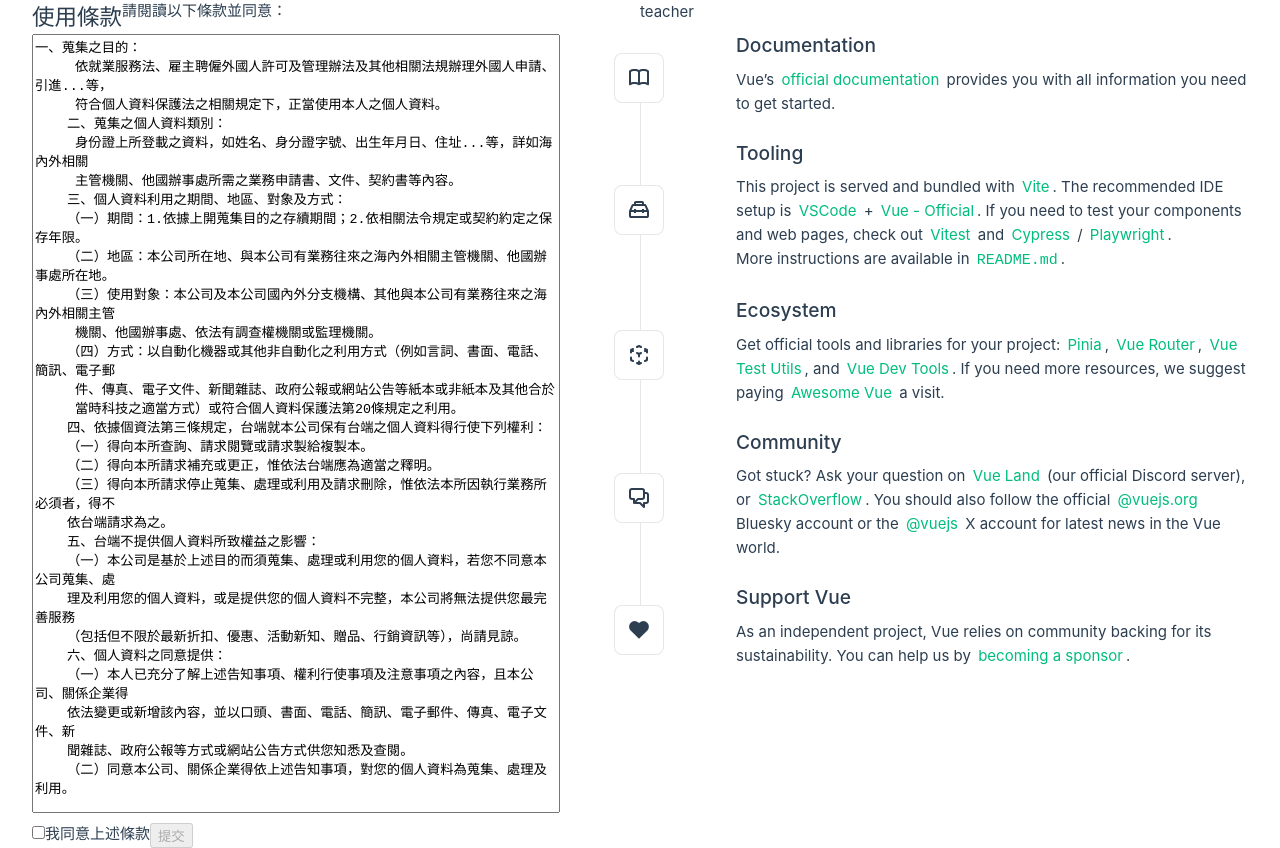
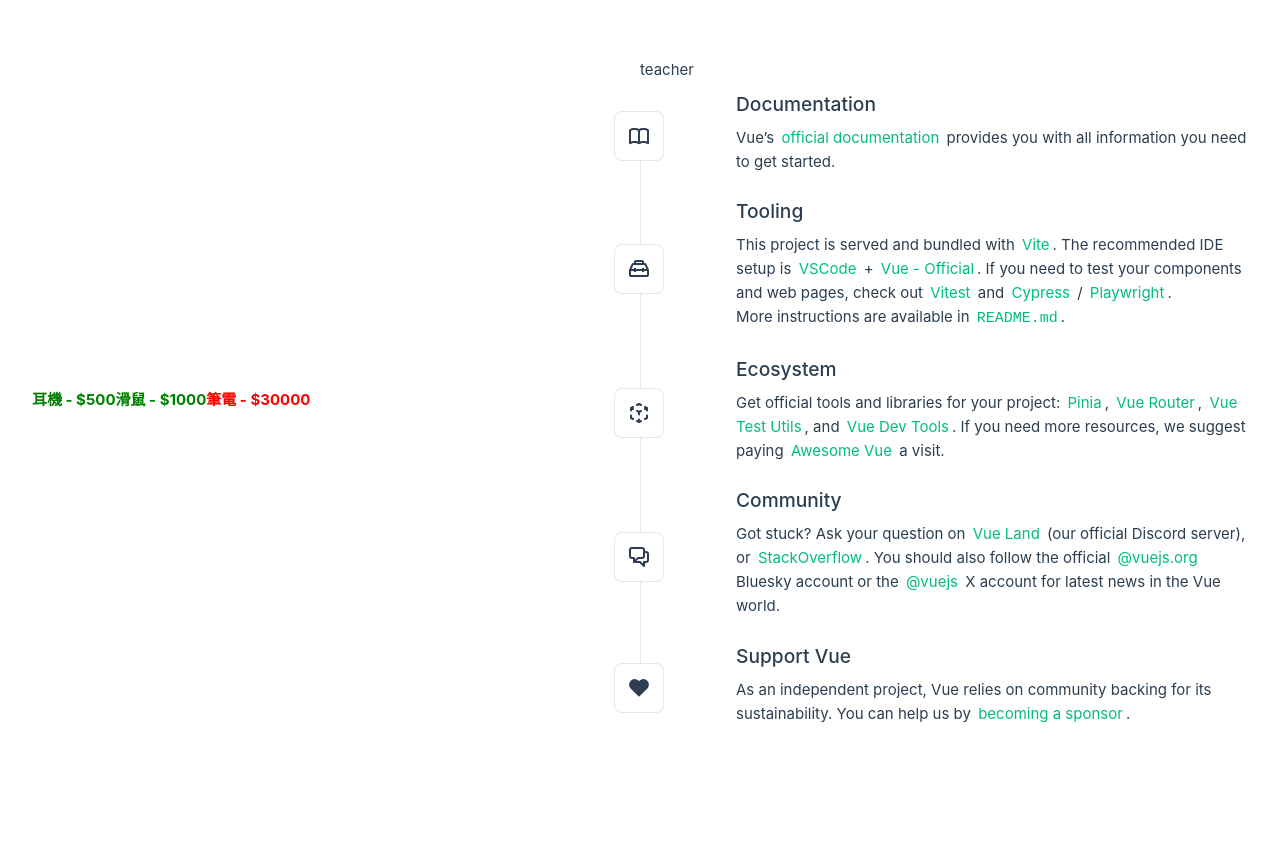
Before and after one commit to JerryChang0504/20250908, a Vue app: page / in a window 1280 px wide. After the commit the page ends 800 px from the top, so only its background shows below. Built offline with nearby package versions, Linux system fonts and the light colour scheme.

Commit message:
VbindStyle.vue

```diff
--- a/src/App.vue
+++ b/src/App.vue
@@ -9,7 +9,7 @@ import ComputedAndMethod from './components/ComputedAndMethod.vue'
 import ShoppingCart from './components/ShoppingCart.vue'
 import DisableComputed from './components/DisableComputed.vue'
 import TermsAgreement from './components/TermsAgreement.vue'
-
+import VbindStyle from './components/VbindStyle.vue'
 const msgT = "I'm Jerry"
 </script>
 
@@ -25,7 +25,8 @@ const msgT = "I'm Jerry"
       <!-- <ComputedAndMethod /> -->
       <!-- <ShoppingCart /> -->
       <!-- <DisableComputed /> -->
-      <TermsAgreement />
+      <!-- <TermsAgreement /> -->
+      <VbindStyle />
     </div>
   </header>
 
--- a/src/components/TermsAgreement.vue
+++ b/src/components/TermsAgreement.vue
@@ -6,6 +6,8 @@
   <div>
     <input type="checkbox" id="agree" v-model="isAgreed" />
     <label for="agree">我同意上述條款</label>
+
+    <div :class="[activeClass, errorClass]">~~~</div>
   </div>
   <button :disabled="!isAgreed" @click="submit">提交</button>
   <!-- </div> -->
@@ -13,6 +15,9 @@
 
 <script setup>
 import { ref, onMounted } from 'vue'
+const activeClass = ref('active')
+const errorClass = ref('text-danger')
+
 const isAgreed = ref(false)
 const textarea = ref(null)
 const terms = ref(`一、蒐集之目的：
--- /dev/null
+++ b/src/components/VbindStyle.vue
@@ -0,0 +1,25 @@
+<script setup>
+import { reactive } from 'vue'
+
+const products = reactive([
+  { id: 1, name: '耳機', price: 500 },
+  { id: 2, name: '滑鼠', price: 1000 },
+  { id: 3, name: '筆電', price: 30000 },
+])
+
+const getPriceStyle = (price) => {
+  return {
+    color: price > 2000 ? 'red' : 'green',
+    fontWeight: 'bold',
+  }
+}
+</script>
+
+<template>
+  <div v-for="product in products" :key="product.id" :style="getPriceStyle(product.price)">
+    {{ product.name }} - ${{ product.price }}
+  </div>
+</template>
+s
+
+<style scoped></style>
```
